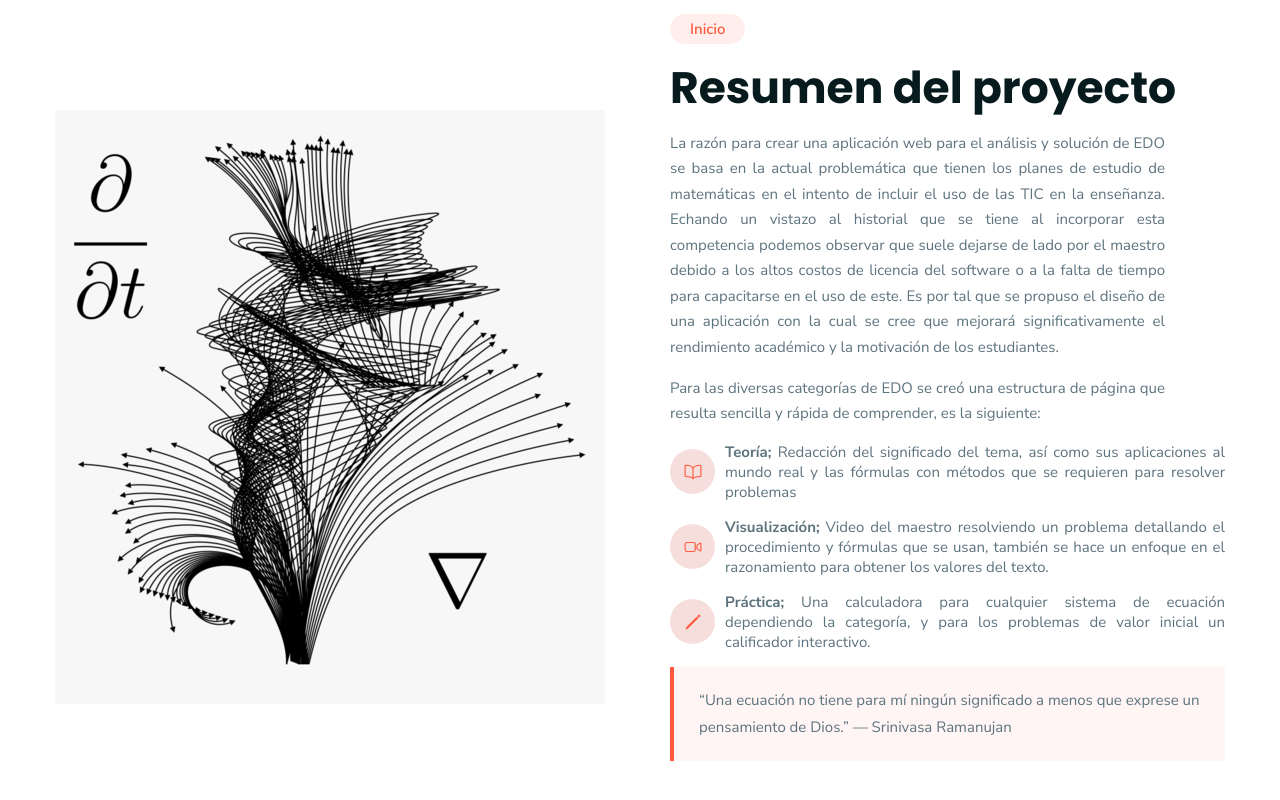
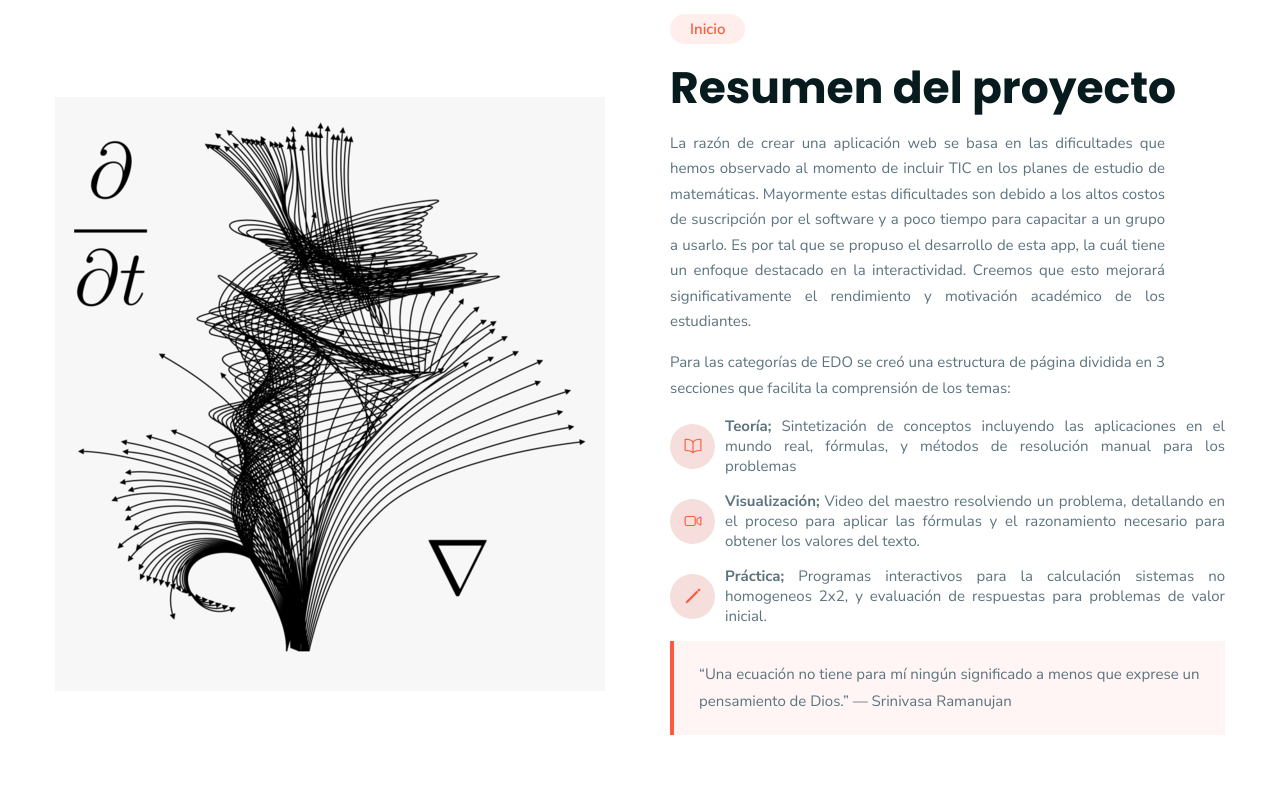
Before and after one commit to Boostrap-Proyects/Ecuaciones-Diferenciales, a plain HTML site: page index.html in a window 1280 px wide. Shown: the part 740-1540 px from the top of the page. Drawn offline with nearby package versions, Linux system fonts and the light colour scheme.

Commit message:
build: apliacion parte Leo - estable2

```diff
--- a/index.html
+++ b/index.html
@@ -213,29 +213,29 @@
               <h2 class="h2 section-title">Resumen del proyecto</h2>
 
               <p class="about-text" style="text-align: justify;">
-                La razón para crear una aplicación web para el análisis y solución de EDO se basa en la actual problemática que tienen los planes de estudio de matemáticas en el intento de incluir el uso de las TIC en la enseñanza. Echando un vistazo al
-                historial que se tiene al incorporar esta competencia podemos observar que suele dejarse de lado por el maestro debido a los altos costos de licencia del software o a la falta de tiempo para capacitarse en el uso de este.
-                Es por tal que se propuso el diseño de una aplicación con la cual se cree que mejorará significativamente el rendimiento académico y la motivación de los estudiantes.
+                La razón de crear una aplicación web se basa en las dificultades que hemos observado al momento de incluir TIC en los planes de estudio de matemáticas.
+                Mayormente estas dificultades son debido a los altos costos de suscripción por el software y a poco tiempo para capacitar a un grupo a usarlo.
+                Es por tal que se propuso el desarrollo de esta app, la cuál tiene un enfoque destacado en la interactividad. Creemos que esto mejorará significativamente el rendimiento y motivación académico de los estudiantes.
 
-                <p class="about-text" style="margin-top:-15px; margin-bottom:15px; text-align: justify;">Para las diversas categorías de EDO se creó una estructura de página que resulta sencilla y rápida de comprender, es la siguiente:</p>
+                <p class="about-text" style="margin-top:-15px; margin-bottom:15px; text-align: justify;">Para las categorías de EDO se creó una estructura de página dividida en 3 secciones que facilita la comprensión de los temas:</p>
 
                 <li class="about-item">
                   <div class="about-item-icon">
                     <ion-icon name="book-outline"></ion-icon>
                   </div>
-                  <p class="about-item-text" style="text-align: justify;"><strong>Teoría;</strong> Redacción del significado del tema, así como sus aplicaciones al mundo real y las fórmulas con métodos que se requieren para resolver problemas</p>
+                  <p class="about-item-text" style="text-align: justify;"><strong>Teoría;</strong> Sintetización de conceptos incluyendo las aplicaciones en el mundo real, fórmulas, y métodos de resolución manual para los problemas</p>
                 </li>
                 <li class="about-item">
                   <div class="about-item-icon">
                     <ion-icon name="videocam-outline"></ion-icon>
                   </div>
-                  <p class="about-item-text" style="text-align: justify;"><strong>Visualización;</strong> Video del maestro resolviendo un problema detallando el procedimiento y fórmulas que se usan, también se hace un enfoque en el razonamiento para obtener los valores del texto.</p>
+                  <p class="about-item-text" style="text-align: justify;"><strong>Visualización;</strong> Video del maestro resolviendo un problema, detallando en el proceso para aplicar las fórmulas y el razonamiento necesario para obtener los valores del texto.</p>
                 </li>
                 <li class="about-item">
                   <div class="about-item-icon">
                     <ion-icon name="pencil-outline"></ion-icon>
                   </div>
-                  <p class="about-item-text" style="text-align: justify;"><strong>Práctica;</strong> Una calculadora para cualquier sistema de ecuación dependiendo la categoría, y para los problemas de valor inicial un calificador interactivo.</p>
+                  <p class="about-item-text" style="text-align: justify;"><strong>Práctica;</strong> Programas interactivos para la calculación sistemas no homogeneos 2x2, y evaluación de respuestas para problemas de valor inicial.</p>
                 </li>
 
               <p style="margin-top: 5px;" class="callout">
```
